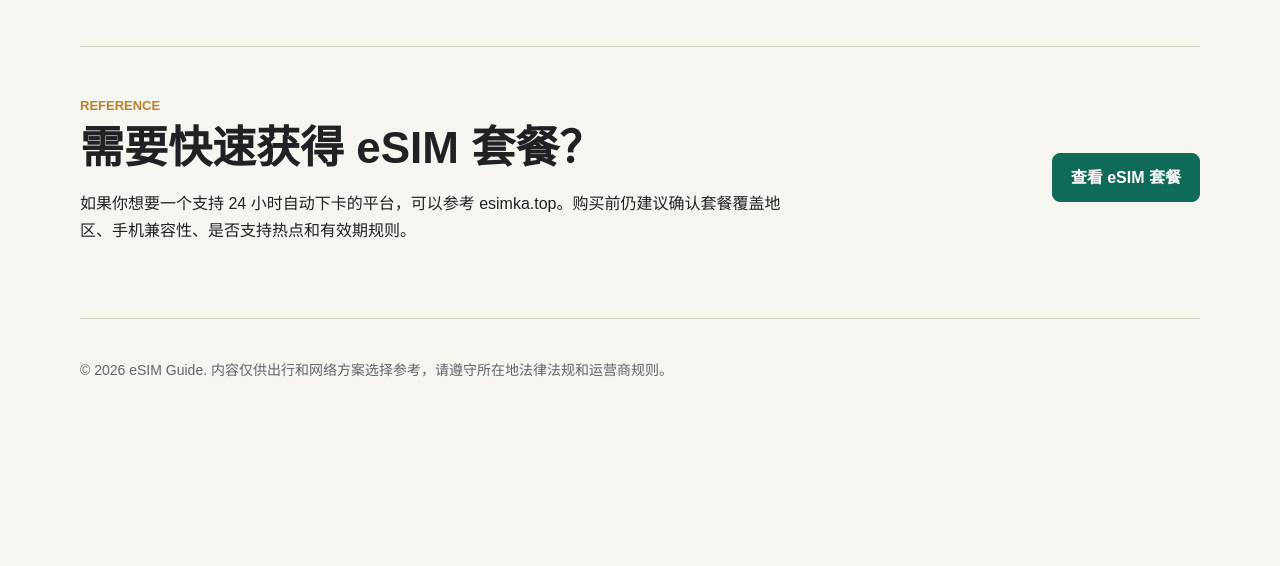
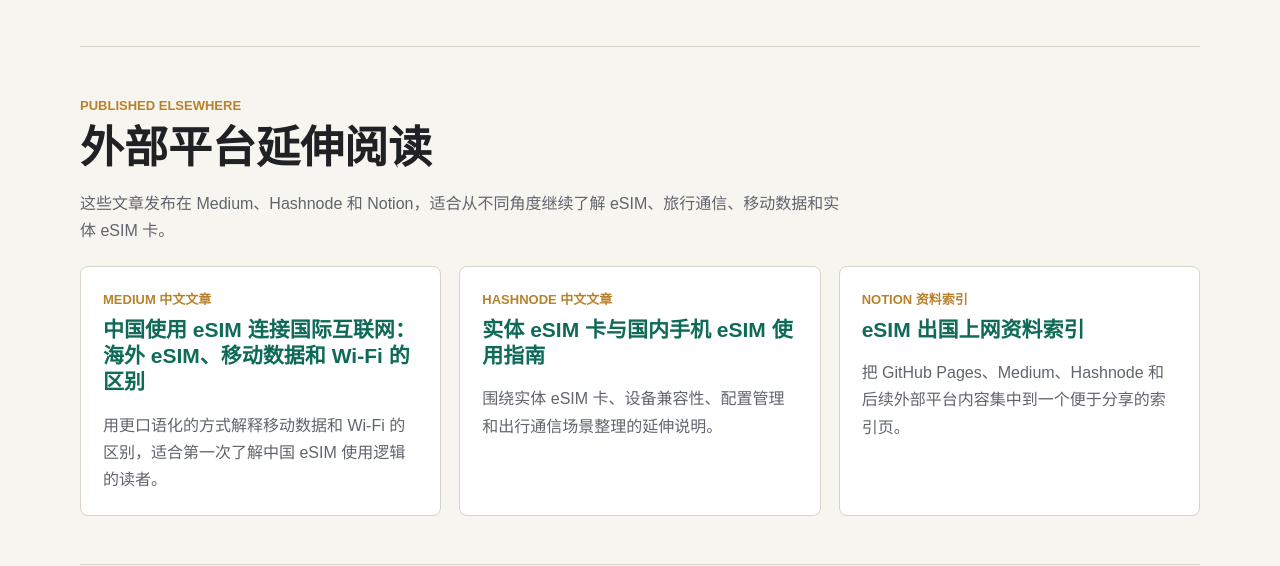
Before and after one commit to fitoreschneider36-max/esim_ceping, a plain HTML site: page index.html in a window 1280 px wide. Shown: the part 2036-2602 px from the top of the page. Before the commit the page ends 2475 px from the top, so only its background shows below. Drawn offline with Linux system fonts and the light colour scheme.

Commit message:
add external publishing links to pages

```diff
--- a/index.html
+++ b/index.html
@@ -123,6 +123,34 @@
       </div>
     </section>
 
+    <section class="external-reading">
+      <div class="section-heading">
+        <p class="eyebrow">Published Elsewhere</p>
+        <h2>外部平台延伸阅读</h2>
+        <p>这些文章发布在 Medium、Hashnode 和 Notion，适合从不同角度继续了解 eSIM、旅行通信、移动数据和实体 eSIM 卡。</p>
+      </div>
+
+      <div class="resource-list">
+        <article class="resource-card">
+          <p class="tag">Medium 中文文章</p>
+          <h3><a href="https://medium.com/@fitoreschneider36/%E4%B8%AD%E5%9B%BD%E4%BD%BF%E7%94%A8-esim-%E8%BF%9E%E6%8E%A5%E5%9B%BD%E9%99%85%E4%BA%92%E8%81%94%E7%BD%91-%E6%B5%B7%E5%A4%96-esim-%E7%A7%BB%E5%8A%A8%E6%95%B0%E6%8D%AE%E5%92%8C-wi-fi-%E7%9A%84%E5%8C%BA%E5%88%AB-96ef9ccca086">中国使用 eSIM 连接国际互联网：海外 eSIM、移动数据和 Wi-Fi 的区别</a></h3>
+          <p>用更口语化的方式解释移动数据和 Wi-Fi 的区别，适合第一次了解中国 eSIM 使用逻辑的读者。</p>
+        </article>
+
+        <article class="resource-card">
+          <p class="tag">Hashnode 中文文章</p>
+          <h3><a href="https://esimkatopchina.hashnode.dev/">实体 eSIM 卡与国内手机 eSIM 使用指南</a></h3>
+          <p>围绕实体 eSIM 卡、设备兼容性、配置管理和出行通信场景整理的延伸说明。</p>
+        </article>
+
+        <article class="resource-card">
+          <p class="tag">Notion 资料索引</p>
+          <h3><a href="https://patch-gorilla-8ab.notion.site/eSIM-eSIM-eSIM-35a88bcf897280688e86c0b8fea76709">eSIM 出国上网资料索引</a></h3>
+          <p>把 GitHub Pages、Medium、Hashnode 和后续外部平台内容集中到一个便于分享的索引页。</p>
+        </article>
+      </div>
+    </section>
+
     <section class="cta-band">
       <div>
         <p class="eyebrow">Reference</p>
--- a/styles.css
+++ b/styles.css
@@ -155,6 +155,7 @@ main {
 .intro-band,
 .cta-band,
 .comparison,
+.external-reading,
 .article-layout {
   border-top: 1px solid var(--line);
   padding: 48px 0;
@@ -226,6 +227,34 @@ h3 {
 }
 
 .guide-card p:last-child {
+  margin-bottom: 0;
+  color: var(--muted);
+}
+
+.external-reading .section-heading p:last-child {
+  max-width: 760px;
+  color: var(--muted);
+}
+
+.resource-list {
+  display: grid;
+  grid-template-columns: repeat(3, minmax(0, 1fr));
+  gap: 18px;
+  margin-top: 22px;
+}
+
+.resource-card {
+  border: 1px solid var(--line);
+  border-radius: 8px;
+  background: var(--paper);
+  padding: 22px;
+}
+
+.resource-card h3 {
+  font-size: 21px;
+}
+
+.resource-card p:last-child {
   margin-bottom: 0;
   color: var(--muted);
 }
@@ -382,6 +411,10 @@ tr:last-child td {
     grid-template-columns: 1fr;
   }
 
+  .resource-list {
+    grid-template-columns: 1fr;
+  }
+
   .aside-box {
     position: static;
   }
```
Also changed, not shown: guides/china-esim-internet-access/index.html (+3 -0 lines), guides/physical-esim-card-guide/index.html (+3 -0 lines).
